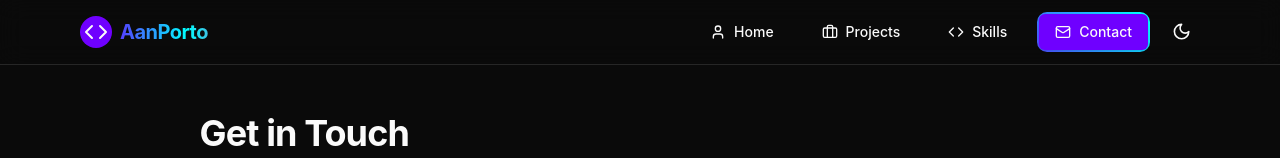
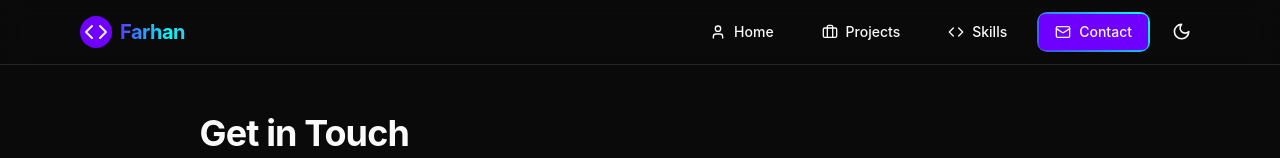
Before and after one commit to aan-cloud/portofolio, a React (Vite) app: page /contact in a window 1280 px wide. Shown: the top 158 px of the page. Built offline with nearby package versions, Linux system fonts and the light colour scheme.

Commit message:
refactor: navbar title

```diff
--- a/src/components/layout/navbar.tsx
+++ b/src/components/layout/navbar.tsx
@@ -23,7 +23,7 @@
           <div className="relative h-8 w-8 overflow-hidden rounded-full bg-primary">
             <Code className="absolute inset-0 h-full w-full p-1 text-primary-foreground" />
           </div>
-          <span className="text-xl font-bold tracking-tight text-gradient">AanPorto</span>
+          <span className="text-xl font-bold tracking-tight text-gradient">Farhan</span>
         </Link>
 
         {/* Desktop Navigation */}
```
